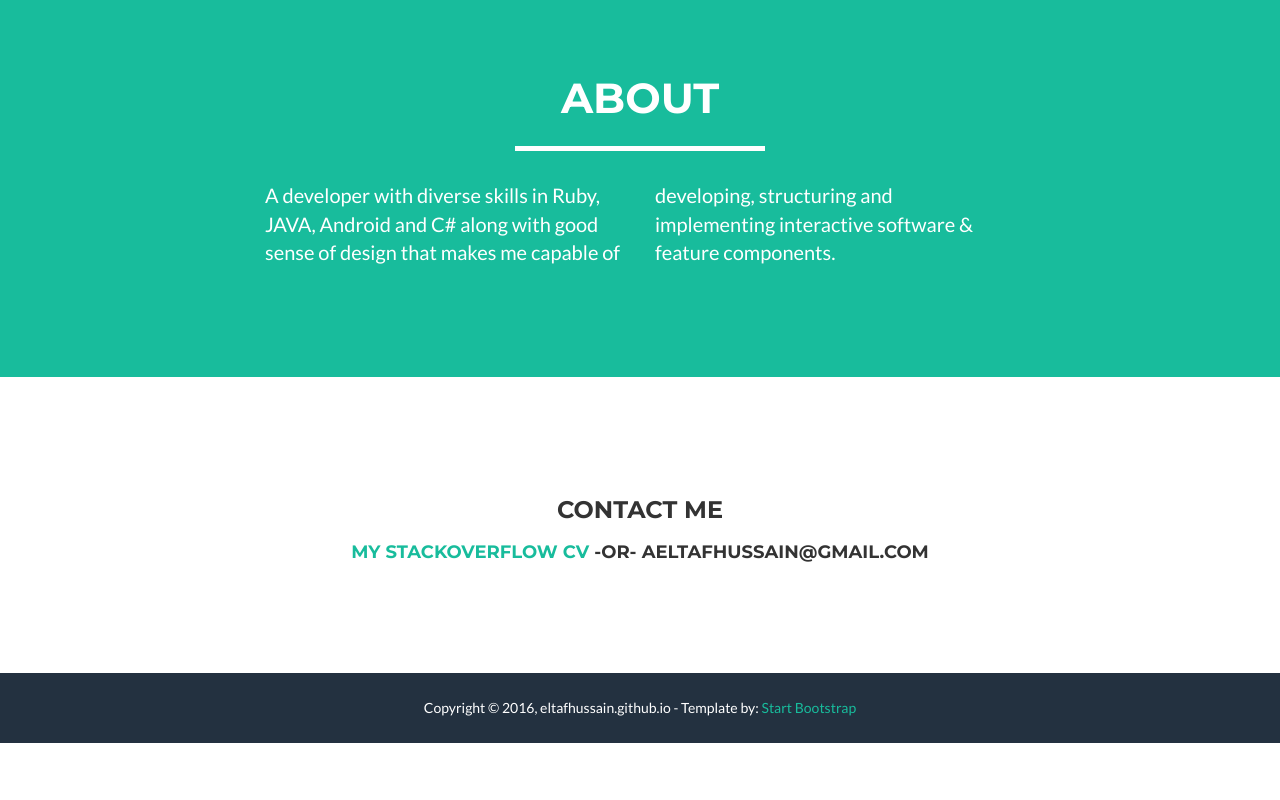
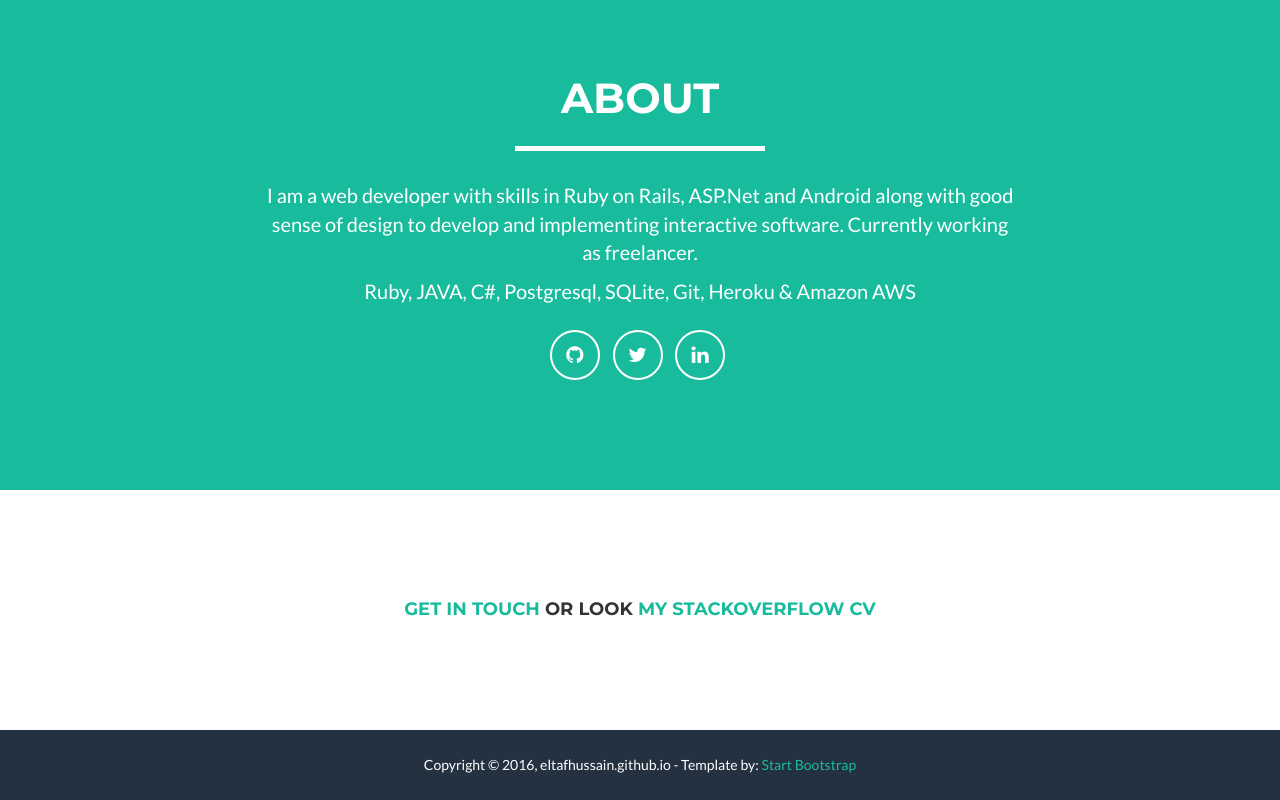
Before and after one commit to eltafhussain/eltafhussain.github.io, a website: page index.html in a window 1280 px wide. Shown: the part 1462-2262 px from the top of the page. Before the commit the page ends 2205 px from the top, so only its background shows below. Drawn offline with nearby package versions, Linux system fonts and the light colour scheme.

Commit message:
update html

```diff
--- a/index.html
+++ b/index.html
@@ -1,8 +1,6 @@
 <!DOCTYPE html>
 <html lang="en">
-
 <head>
-
   <meta charset="utf-8">
   <meta http-equiv="X-UA-Compatible" content="IE=edge">
   <meta name="viewport" content="width=device-width, initial-scale=1">
@@ -28,11 +26,8 @@
   <script src="https://oss.maxcdn.com/libs/html5shiv/3.7.0/html5shiv.js"></script>
   <script src="https://oss.maxcdn.com/libs/respond.js/1.4.2/respond.min.js"></script>
   <![endif]-->
-
 </head>
-
 <body id="page-top" class="index">
-
   <!-- Navigation -->
   <nav id="mainNav" class="navbar navbar-default navbar-fixed-top navbar-custom">
     <div class="container">
@@ -43,7 +38,6 @@
         </button>
         <a class="navbar-brand" href="#page-top">My Developer Portfolio</a>
       </div>
-
       <!-- Collect the nav links, forms, and other content for toggling -->
       <div class="collapse navbar-collapse" id="bs-example-navbar-collapse-1">
         <ul class="nav navbar-nav navbar-right">
@@ -68,7 +62,6 @@
     </div>
     <!-- /.container-fluid -->
   </nav>
-
   <!-- Header -->
   <header>
     <div class="container">
@@ -87,13 +80,10 @@
                 <li>
                   <a href="https://twitter.com/@eltafhussain" target="_blank" class="btn-social btn-outline"><i class="fa fa-fw fa-twitter"></i></a>
                 </li>
-
                 <li>
                   <a href="https://pk.linkedin.com/in/eltafhussain" target="_blank" class="btn-social btn-outline"><i class="fa fa-fw fa-linkedin"></i></a>
                 </li>
-
               </ul>
-
             </span>
           </div>
         </div>
@@ -110,16 +100,6 @@
         </div>
       </div>
       <div class="row">
-        <!-- <div class="col-sm-4 portfolio-item">
-        <a href="#portfolioModal1" class="portfolio-link" data-toggle="modal">
-        <div class="caption">
-        <div class="caption-content">
-        <i class="fa fa-search-plus fa-3x"></i>
-      </div>
-    </div>
-    <img src="img/portfolio/cabin.png" class="img-responsive" alt="">
-  </a>
-</div> -->
         <div class="col-sm-4 portfolio-item">
           <a href="#portfolioModal2" class="portfolio-link" data-toggle="modal">
             <div class="caption">
@@ -153,31 +133,8 @@
           </a>
           <h4 class="text-center"> Android Chat App</h4>
         </div>
-<!--
-<div class="col-sm-4 portfolio-item">
-<a href="#portfolioModal5" class="portfolio-link" data-toggle="modal">
-<div class="caption">
-<div class="caption-content">
-<i class="fa fa-search-plus fa-3x"></i>
-</div>
-</div>
-<img src="img/portfolio/safe.png" class="img-responsive" alt="">
-</a>
-</div>
-<div class="col-sm-4 portfolio-item">
-<a href="#portfolioModal6" class="portfolio-link" data-toggle="modal">
-<div class="caption">
-<div class="caption-content">
-<i class="fa fa-search-plus fa-3x"></i>
-</div>
-</div>
-<img src="img/portfolio/submarine.png" class="img-responsive" alt="">
-</a>
-</div>
-</div> -->
       </div>
     </section>
-
     <!-- About Section -->
     <section class="success" id="about">
       <div class="container">
@@ -188,74 +145,44 @@
           </div>
         </div>
         <div class="row">
-      <div class="col-lg-4 col-lg-offset-2">
-        <p>A developer with diverse skills in Ruby, JAVA, Android and C# along with good sense of design that makes me capable of</p>
-      </div>
-      <div class="col-lg-4">
-        <p>developing, structuring and implementing interactive software & feature components.</p>
+          <div class="col-lg-8 col-lg-offset-2">
+            <p align="center">
+              I am a web developer with skills in Ruby on Rails, ASP.Net and Android along with good sense of design to develop and implementing interactive software. Currently working as freelancer.
+            </p>
+            <p align="center">Ruby, JAVA, C#, Postgresql, SQLite, Git, Heroku & Amazon AWS </p>
+            <span class="skills text-center">
+              <ul class="list-inline">
+                <li>
+                  <a href="https://github.com/eltafhussain" target="_blank" class="btn-social btn-outline"><i class="fa fa-fw fa-github"></i></a>
+                </li>
+                <li>
+                  <a href="https://twitter.com/@eltafhussain" target="_blank" class="btn-social btn-outline"><i class="fa fa-fw fa-twitter"></i></a>
+                </li>
+                <li>
+                  <a href="https://pk.linkedin.com/in/eltafhussain" target="_blank" class="btn-social btn-outline"><i class="fa fa-fw fa-linkedin"></i></a>
+                </li>
+              </ul>
+            </span>
           </div>
         </div>
-
       </div>
     </section>
-
     <section id="contact">
       <div class="container">
-    <div class="row">
-      <div class="col-lg-12 text-center">
-        <h3>Contact Me</h3>
 
-      </div>
-    </div>
         <div class="row">
           <div class="col-lg-12 text-center">
             <h4 class="text-center">
-          <a target="_blank" href="https://stackoverflow.com/cv/eltafhussain">MY StackOverflow CV</a>
-          -Or- aeltafhussain@gmail.com
+              <a href="mailto:aeltafhussain@gmail.com"> Get in touch </a> Or look
+              <a target="_blank" href="https://stackoverflow.com/story/eltafhussain">MY StackOverflow CV</a>
 
             </h3>
           </div>
         </div>
       </div>
     </section>
-
     <!-- Footer -->
     <footer class="text-center">
-  <!-- <div class="footer-above">
-  <div class="container">
-  <div class="row">
-  <div class="footer-col col-md-4">
-  <h3>Location</h3>
-  <p>3481 Melrose Place
-  <br>Beverly Hills, CA 90210</p>
-</div>
-<div class="footer-col col-md-4">
-<h3>Around the Web</h3>
-<ul class="list-inline">
-<li>
-<a href="#" class="btn-social btn-outline"><i class="fa fa-fw fa-facebook"></i></a>
-</li>
-<li>
-<a href="#" class="btn-social btn-outline"><i class="fa fa-fw fa-google-plus"></i></a>
-</li>
-<li>
-<a href="#" class="btn-social btn-outline"><i class="fa fa-fw fa-twitter"></i></a>
-</li>
-<li>
-<a href="#" class="btn-social btn-outline"><i class="fa fa-fw fa-linkedin"></i></a>
-</li>
-<li>
-<a href="#" class="btn-social btn-outline"><i class="fa fa-fw fa-dribbble"></i></a>
-</li>
-</ul>
-</div>
-<div class="footer-col col-md-4">
-<h3>About Freelancer</h3>
-<p>Freelance is a free to use, open source Bootstrap theme created by <a href="http://startbootstrap.com">Start Bootstrap</a>.</p>
-</div>
-</div>
-</div>
-</div> -->
       <div class="footer-below">
         <div class="container">
           <div class="row">
@@ -266,7 +193,6 @@
         </div>
       </div>
     </footer>
-
     <!-- Scroll to Top Button (Only visible on small and extra-small screen sizes) -->
     <div class="scroll-top page-scroll hidden-sm hidden-xs hidden-lg hidden-md">
       <a class="btn btn-primary" href="#page-top">
```
Lines whose indentation alone changed are shown as unchanged.
